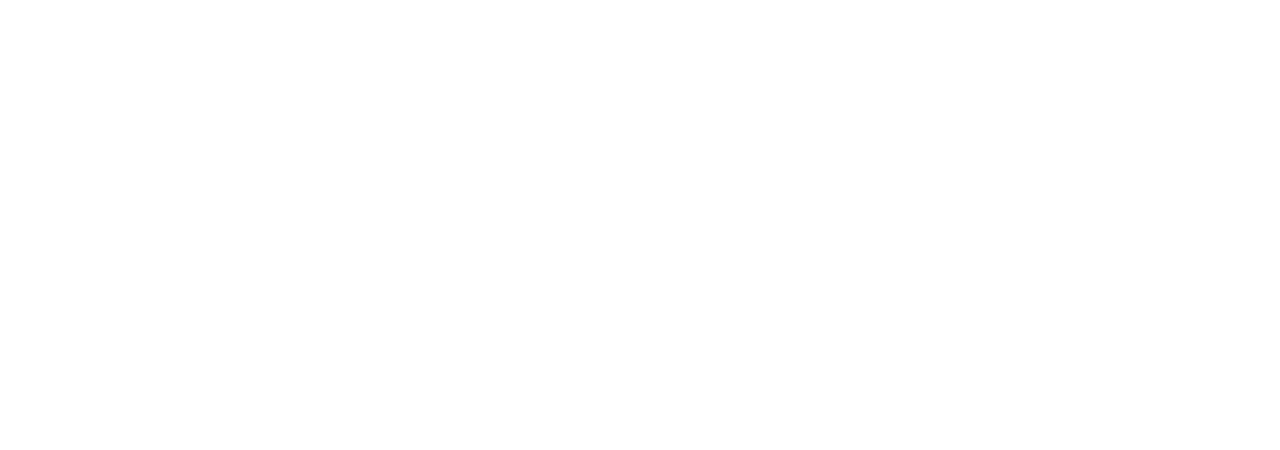
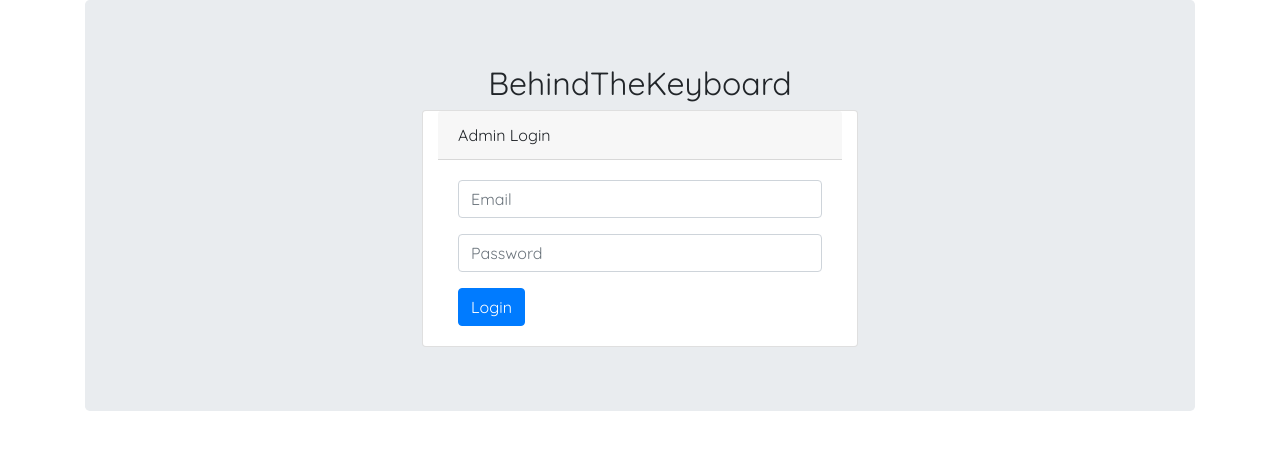
Before and after one commit to fredabisai/behind-the-keyboard, an Angular app: page /login/admin in a window 1280 px wide. Before the commit this address led to /. Shown: the top 450 px of the page. Built offline with nearby package versions, Linux system fonts and the light colour scheme.

Commit message:
Admin Login interface

```diff
--- a/src/app/app-routing.module.ts
+++ b/src/app/app-routing.module.ts
@@ -1,7 +1,28 @@
 import { NgModule } from '@angular/core';
 import { Routes, RouterModule } from '@angular/router';
+import { AdminLoginComponent } from './login/admin-login/admin-login.component';
+import { ExpertLoginComponent } from './login/expert-login/expert-login.component';
+import { UserLoginComponent } from './login/user-login/user-login.component';
 
-const routes: Routes = [];
+const routes: Routes = [
+  {
+    path: 'login',
+    children: [
+        {
+            path: 'admin',
+            component: AdminLoginComponent
+        },
+        {
+            path: 'expert',
+            component: ExpertLoginComponent
+        },
+        {
+            path: 'user',
+            component: UserLoginComponent
+        }
+    ]
+},
+];
 
 @NgModule({
   imports: [RouterModule.forRoot(routes)],
--- a/src/app/login/admin-login/admin-login.component.html
+++ b/src/app/login/admin-login/admin-login.component.html
@@ -1,3 +1,23 @@
-<p>
-  admin-login works!
-</p>
+<div class="container">
+  <div class="jumbotron">
+
+    <h2 style="text-align:center; ">BehindTheKeyboard</h2>
+
+    <div style="margin: auto;" class="col-md-5 card">
+      <div class="card-header">
+        Admin Login
+      </div>
+      <div class="card-body">
+        <form>
+          <div class="form-group">
+            <input class="form-control" placeholder="Email">
+          </div>
+          <div class="form-group">
+              <input type="password" class="form-control" placeholder="Password">
+          </div>
+          <button type="submit" class="btn btn-primary">Login</button>
+        </form>
+      </div>
+    </div>
+  </div>
+</div>
--- a/src/index.html
+++ b/src/index.html
@@ -7,6 +7,7 @@
 
   <meta name="viewport" content="width=device-width, initial-scale=1">
   <link rel="icon" type="image/x-icon" href="favicon.ico">
+  <link href="https://fonts.googleapis.com/css?family=Quicksand" rel="stylesheet">
 </head>
 <body>
   <app-root></app-root>
--- a/src/styles.css
+++ b/src/styles.css
@@ -1 +1,5 @@
 /* You can add global styles to this file, and also import other style files */
+body
+ {
+   font-family: Quicksand;
+ }
```
